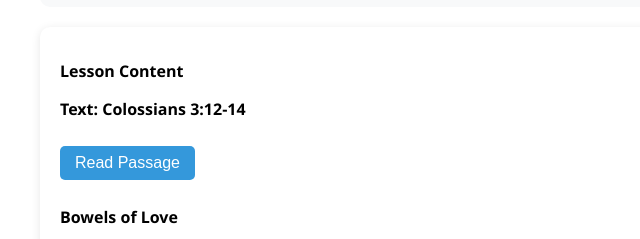
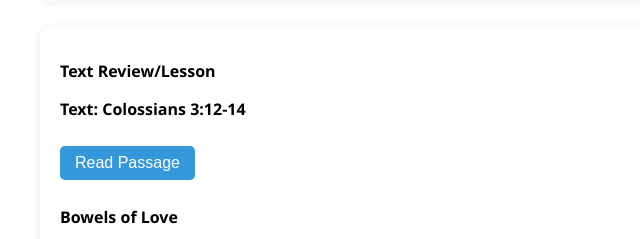
Before and after one commit to keno0009/sunday-school-lesson, a plain HTML site: page index.html in a window 1280 px wide. Both pictures are taken after a click on the button "Lesson". Shown: the part 186-425 px from the top of the page, 0-640 px from the left. Drawn offline with Linux system fonts and the light colour scheme.

Commit message:
Update index.html

```diff
--- a/index.html
+++ b/index.html
@@ -1085,7 +1085,7 @@
             </div>
 
             <div id="lesson" class="tab-content">
-                <h2>Lesson Content</h2>
+                <h2>Text Review/Lesson</h2>
                 <div class="main-text">
                     <h3>Text: Colossians 3:12-14</h3>
                     <button
```
